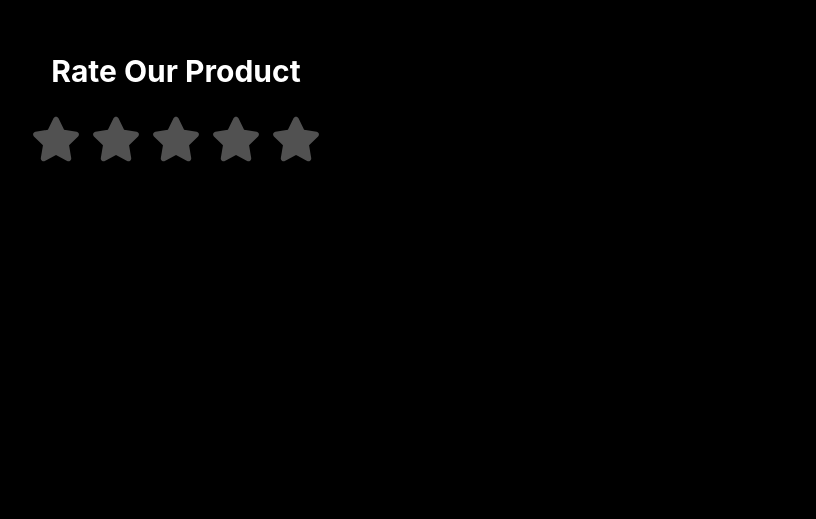
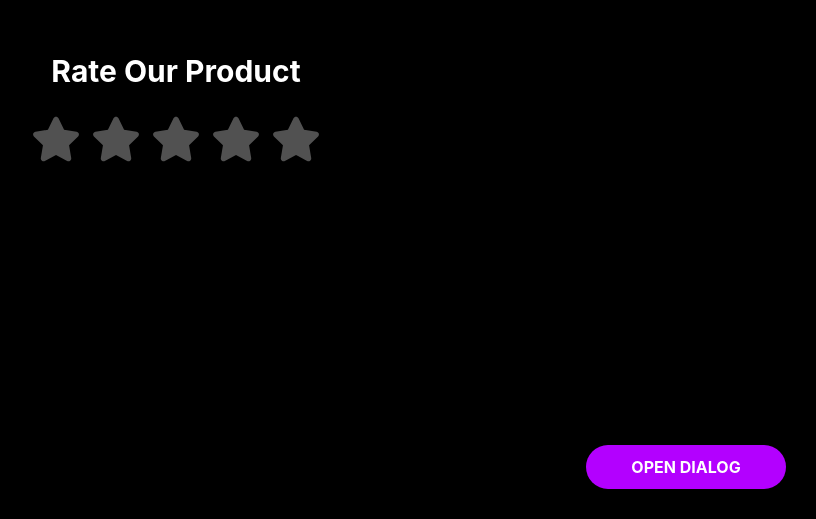
Before and after one commit to Fejiro001/rating-system, a React (Create React App) app: page / in a window 1280 px wide. Shown: the part 281-800 px from the top of the page, without its empty margins (464-1280 px from the left). Built offline with nearby package versions, Linux system fonts and the light colour scheme.

Commit message:
Created an open dialog button

```diff
--- a/src/App.js
+++ b/src/App.js
@@ -1,9 +1,11 @@
+import Dialog from "./components/Dialog";
 import StarRating from "./components/StarRating";
 
 function App() {
   return (
     <main>
       <StarRating />
+      <Dialog />
     </main>
   );
 }
--- a/src/components/Dialog.js
+++ b/src/components/Dialog.js
@@ -1,5 +1,9 @@
 function Dialog() {
-  return <></>;
+  return (
+    <>
+      <button className="open-dialog">Open Dialog</button>
+    </>
+  );
 }
 
 export default Dialog;
--- a/src/css/index.css
+++ b/src/css/index.css
@@ -43,3 +43,22 @@ h2 {
 .fill-star {
   fill: #ffee00;
 }
+
+/* DIALOG */
+.open-dialog {
+  position: fixed;
+  bottom: 30px;
+  right: 30px;
+  background-color: rgb(179, 0, 255);
+  color: #fff;
+  width: 20rem;
+  padding: 1rem;
+  border-radius: 99px;
+  text-transform: uppercase;
+  font-weight: 700;
+  transition: all 0.3s ease-out;
+}
+
+.open-dialog:hover {
+  background-color: rgb(124, 17, 170);
+}
```
